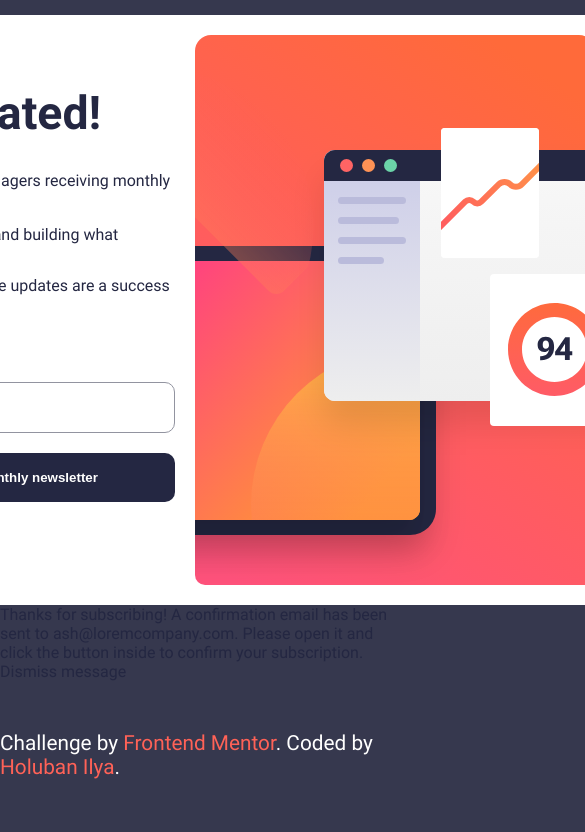
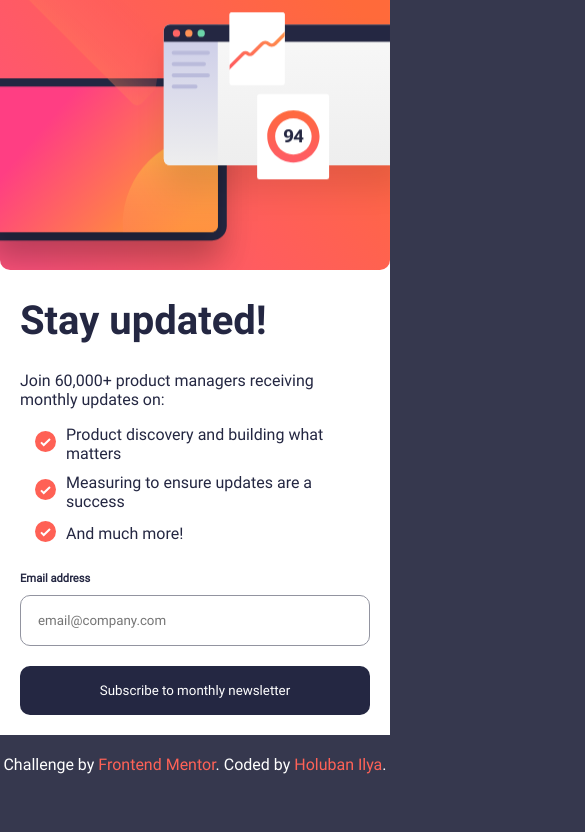
Before and after one commit to Ilya-hb/newsletter-signup, a plain HTML site: page index.html in a window 390 px wide. Shown: the top 832 px of the page, 585 px wide, since content can reach past the window. Drawn offline with Linux system fonts and the light colour scheme.

Commit message:
responsive

```diff
--- a/index.html
+++ b/index.html
@@ -21,6 +21,9 @@
     <main class="container">
       <!-- Sign-up form start -->
       <div class="sign-up-form">
+        <div class="sign-up-form__column_hidden">
+          <div class="sign-up-form__illustration"></div>
+        </div>
         <div class="sign-up-form__column">
           <div class="sign-up-form__content">
             <h1 class="sign-up-form__title">Stay updated!</h1>
@@ -51,7 +54,7 @@
             </form>
           </div>
         </div>
-        <div class="sign-up-form__column">
+        <div class="sign-up-form__column_shown">
           <div class="sign-up-form__illustration"></div>
         </div>
       </div>
@@ -60,9 +63,9 @@
 
       <!-- Success message start -->
 
-      Thanks for subscribing! A confirmation email has been sent to
+      <!-- Thanks for subscribing! A confirmation email has been sent to
       ash@loremcompany.com. Please open it and click the button inside to
-      confirm your subscription. Dismiss message
+      confirm your subscription. Dismiss message -->
 
       <!-- Success message end -->
 
--- a/scss/style.scss
+++ b/scss/style.scss
@@ -13,9 +13,11 @@ $white: hsl(0, 0%, 100%);
   src: url("../assets/fonts/Roboto-Regular.ttf");
 }
 
+* {
+  box-sizing: border-box;
+}
 body {
   font-family: Roboto;
-  box-sizing: border-box;
   background-color: $charcoal-grey;
   margin: 0;
   padding: 0;
@@ -43,13 +45,18 @@ body {
     &__column {
       width: 50%;
       overflow: hidden;
+      &_shown {
+        display: block;
+        width: 50%;
+        height: 100%;
+      }
     }
     &__content {
       padding: 20px 20px;
     }
     &__title {
       font-family: RobotoBold;
-      font-size: 2.9rem;
+      font-size: 2.5rem;
     }
     .form {
       display: flex;
@@ -78,9 +85,8 @@ body {
         padding: 17px;
         border-radius: 10px;
         border: none;
-        font-weight: bold;
         cursor: pointer;
-
+        font-family: inherit;
         &:hover {
           background: rgb(255, 80, 118);
           background: linear-gradient(
@@ -105,6 +111,9 @@ body {
       }
     }
     &__illustration {
+      background-size: cover;
+      background-position: center;
+      background-repeat: no-repeat;
       width: 100%;
       height: 100%;
       border-radius: 10px;
@@ -125,3 +134,42 @@ body {
     }
   }
 }
+@media (max-width: 800px) {
+  .container {
+    height: auto;
+    justify-content: start;
+    .sign-up-form {
+      padding: 0;
+      border-radius: 0;
+      width: 100%;
+      height: auto;
+      flex-direction: column;
+      &__content {
+        padding: 0 20px;
+      }
+      &__column {
+        width: 100%;
+        &_shown {
+          display: none;
+        }
+        &_hidden {
+          display: block;
+        }
+      }
+      .form{
+        margin-bottom: 20px;
+      }
+      &__illustration {
+        height: 270px;
+        border-radius: 0px 0px 10px 10px;
+
+        background-image: url("../assets/images/illustration-sign-up-mobile.svg");
+      }
+    }
+    .attribution {
+      padding: 20px 0;
+      font-size: 1rem;
+      text-align: center;
+    }
+  }
+}
```
Also changed, not shown: scss/style.css, 1 other file.
